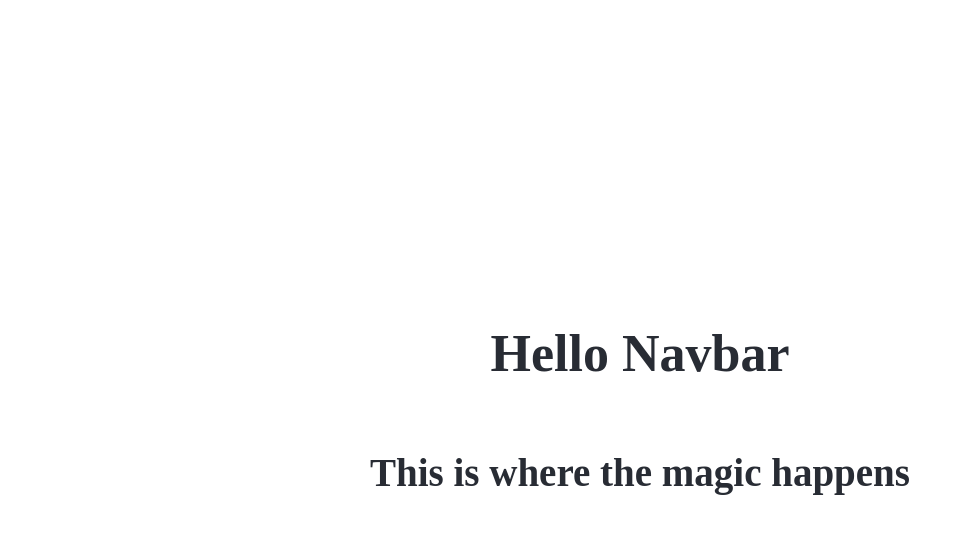
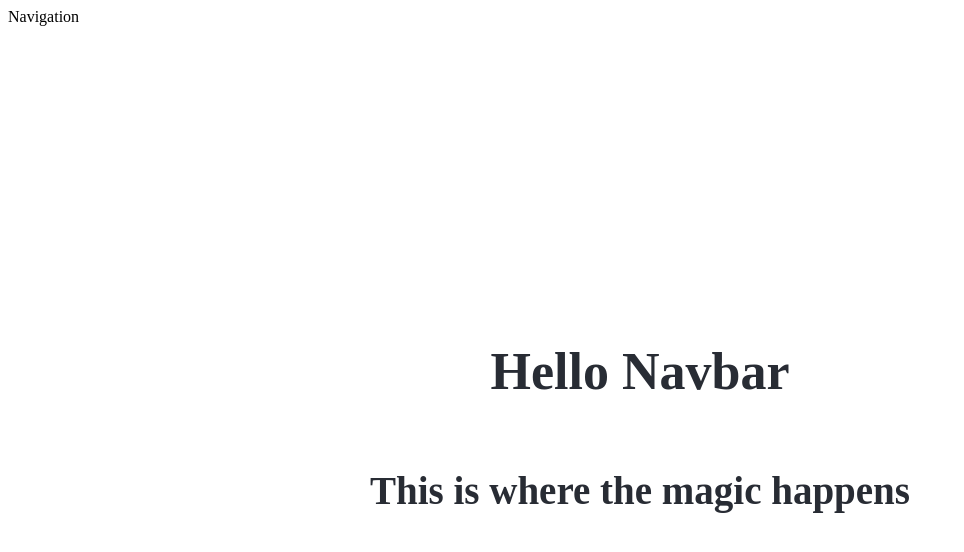
Before and after one commit to daveclinton/Javascript-Refresher, a React (Create React App) app: page / in a window 1280 px wide. Shown: the top 552 px of the page, without its empty margins (0-964 px from the left). Built offline with nearby package versions, Linux system fonts and the light colour scheme.

Commit message:
feature: Add the navigation bar

```diff
--- a/src/App.tsx
+++ b/src/App.tsx
@@ -1,12 +1,16 @@
 import "./App.css";
+import Navbar from "./components/Navbar/Navbar";
 
 function App() {
   return (
-    <div className="App">
-      <header className="App-header">
-        <h1>Hello Navbar</h1>
-        <h2>This is where the magic happens</h2>
-      </header>
+    <div>
+      <Navbar />
+      <div className="App">
+        <header className="App-header">
+          <h1>Hello Navbar</h1>
+          <h2>This is where the magic happens</h2>
+        </header>
+      </div>
     </div>
   );
 }
--- /dev/null
+++ b/src/components/Navbar/Navbar.tsx
@@ -0,0 +1,7 @@
+import "./Navbar.css";
+
+function Navbar() {
+  return <nav>Navigation</nav>;
+}
+
+export default Navbar;
```
Also changed, not shown: src/components/Navbar/Navbar.css (added).
